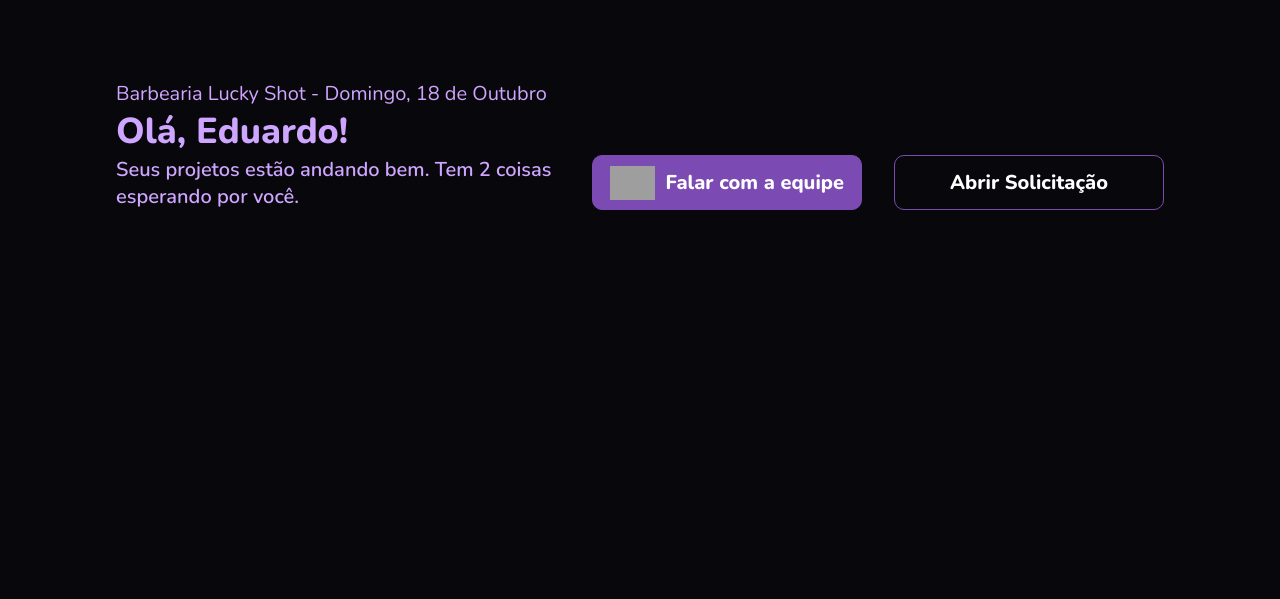
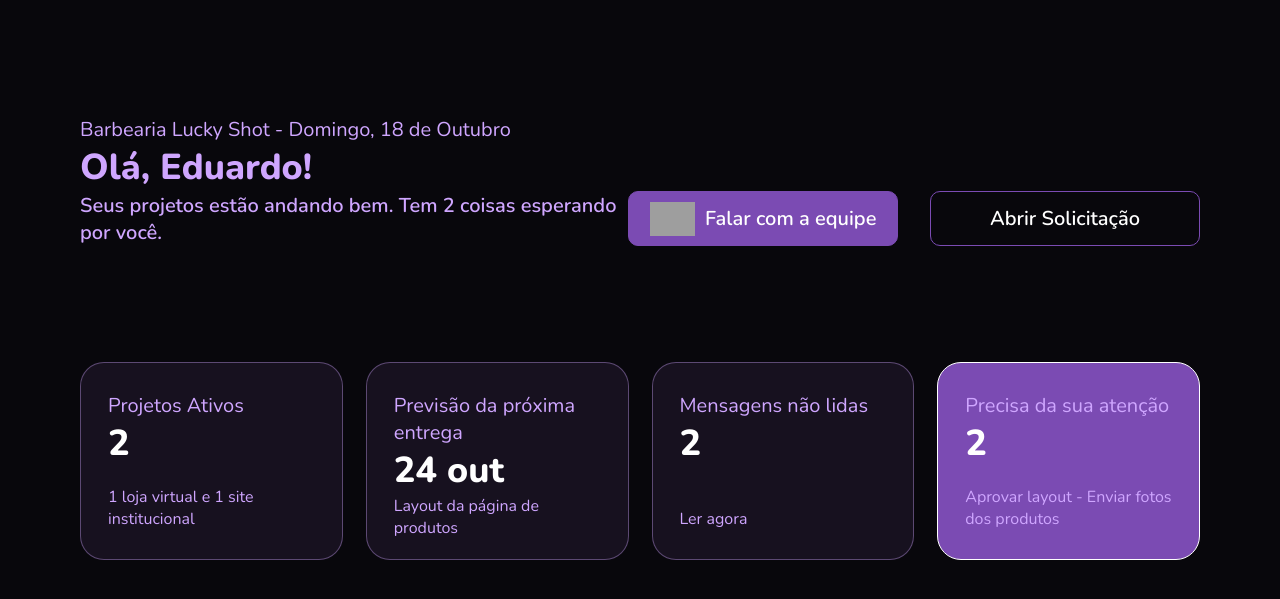
Before and after one commit to senac-deubug-p-i/Deu-Bug---Consultoria-Digital, a PHP site: page / in a window 1280 px wide. Shown: the part 80-679 px from the top of the page. Run offline with PHP 8.4, Linux system fonts and the light colour scheme; some web fonts are replaced; grey boxes are pictures that could not be loaded.

Commit message:
feat: criado a section das caixas de informações

```diff
--- a/pages/client-area/index.css
+++ b/pages/client-area/index.css
@@ -212,7 +212,7 @@ nav a:focus {
     display: flex;
     flex-direction: row;
     width: 100%;
-    padding: 80px 116px;
+    padding: 116px 80px;
     justify-content: space-between;
 }
 
@@ -256,7 +256,7 @@ nav a:focus {
     background-color: #7B4BB3;
     color: #fff;
     font: 20px "Nunito";
-    font-weight: 800;
+    font-weight: 600;
     gap: 10px;
     border: 1px solid #7B4BB3;
     border-radius: 10px;
@@ -265,3 +265,42 @@ nav a:focus {
 .hero-contact img {
     height: 34px;
 }
+
+.data-boxes {
+    display: flex;
+    flex-direction: row;
+    justify-content: space-between;
+    width: 100%;
+    padding: 0px 80px;
+    gap: 23px;
+}
+
+.data-boxes > div {
+    display: flex;
+    flex-direction: column;
+    width: 430px;
+    height: 198px;
+    background-color: #17111F;
+    border: 1px solid #d0a6ff60;
+    border-radius: 24px;
+    padding: 29px 27px;
+    justify-content: space-between;
+}
+
+.data-boxes h3 {
+    font: 20px "Nunito";
+    color: #CFA6FF;
+    font-weight: 300;
+}
+
+.data-boxes h2 {
+    font: 36px "Nunito";
+    color: #fff;
+    font-weight: 800;
+}
+
+.data-boxes p {
+    font: 16px "Nunito";
+    color: #CFA6FF;
+    font-weight: 300;
+}
--- a/pages/client-area/index.html
+++ b/pages/client-area/index.html
@@ -71,5 +71,43 @@
                 <button style="background-color: transparent;">Abrir Solicitação</button>
             </div>
         </section>
+
+        <section class="data-boxes">
+            <div>
+                <div>
+                    <h3>Projetos Ativos</h3>
+                    <h2>2</h2>
+                </div>
+
+                <p>1 loja virtual e 1 site institucional</p>
+            </div>
+
+            <div>
+                <div>
+                    <h3>Previsão da próxima entrega</h3>
+                    <h2>24 out</h2>
+                </div>
+
+                <p>Layout da página de produtos</p>
+            </div>
+
+            <div>
+                <div>
+                    <h3>Mensagens não lidas</h3>
+                    <h2>2</h2>
+                </div>
+
+                <p>Ler agora</p>
+            </div>
+
+            <div style="background-color: #7B4BB3; border-color: #FFF;">
+                <div>
+                    <h3>Precisa da sua atenção</h3>
+                    <h2>2</h2>
+                </div>
+
+                <p>Aprovar layout - Enviar fotos dos produtos</p>
+            </div>
+        </section>
     </body>
 </html>
```
